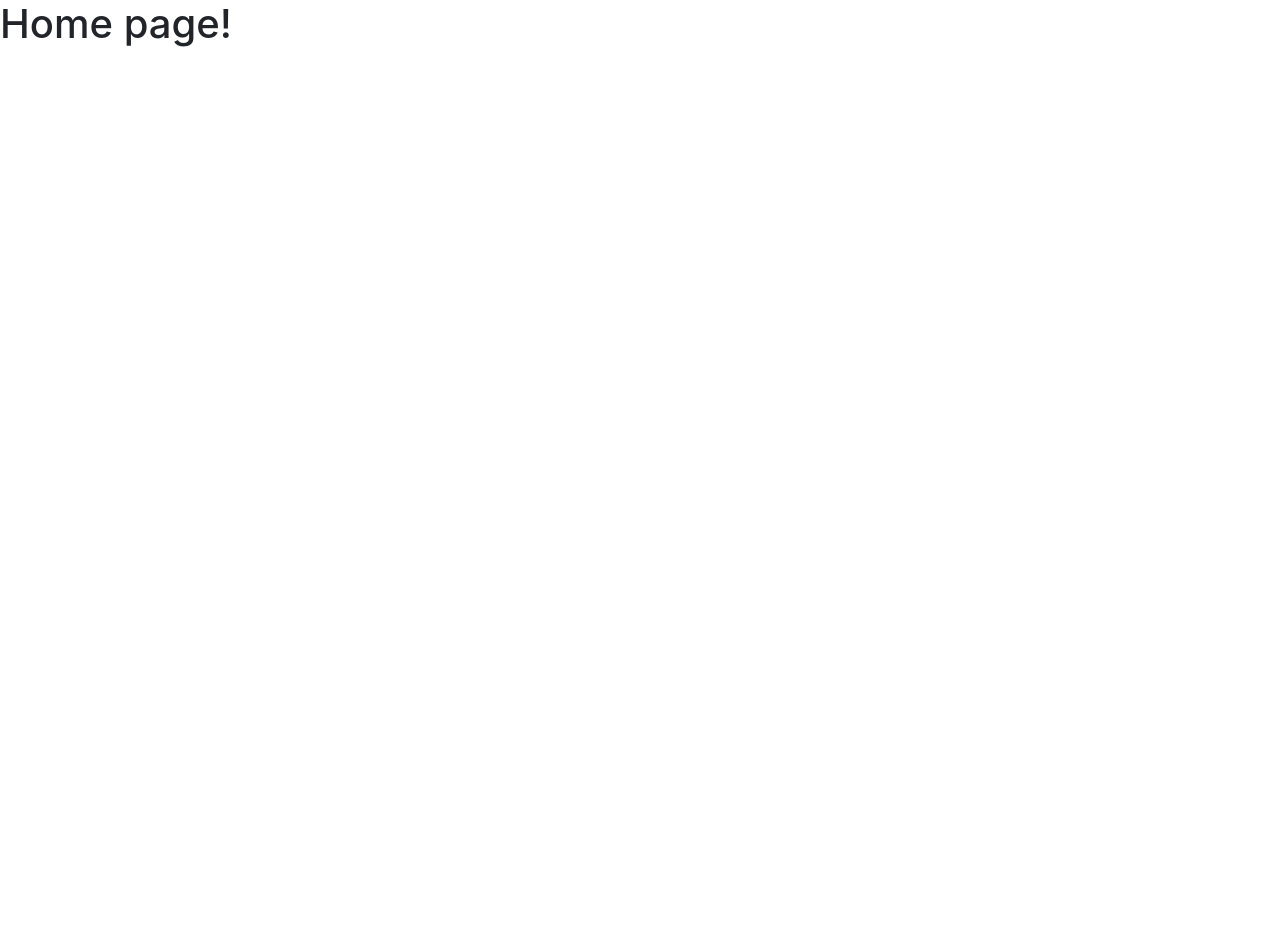
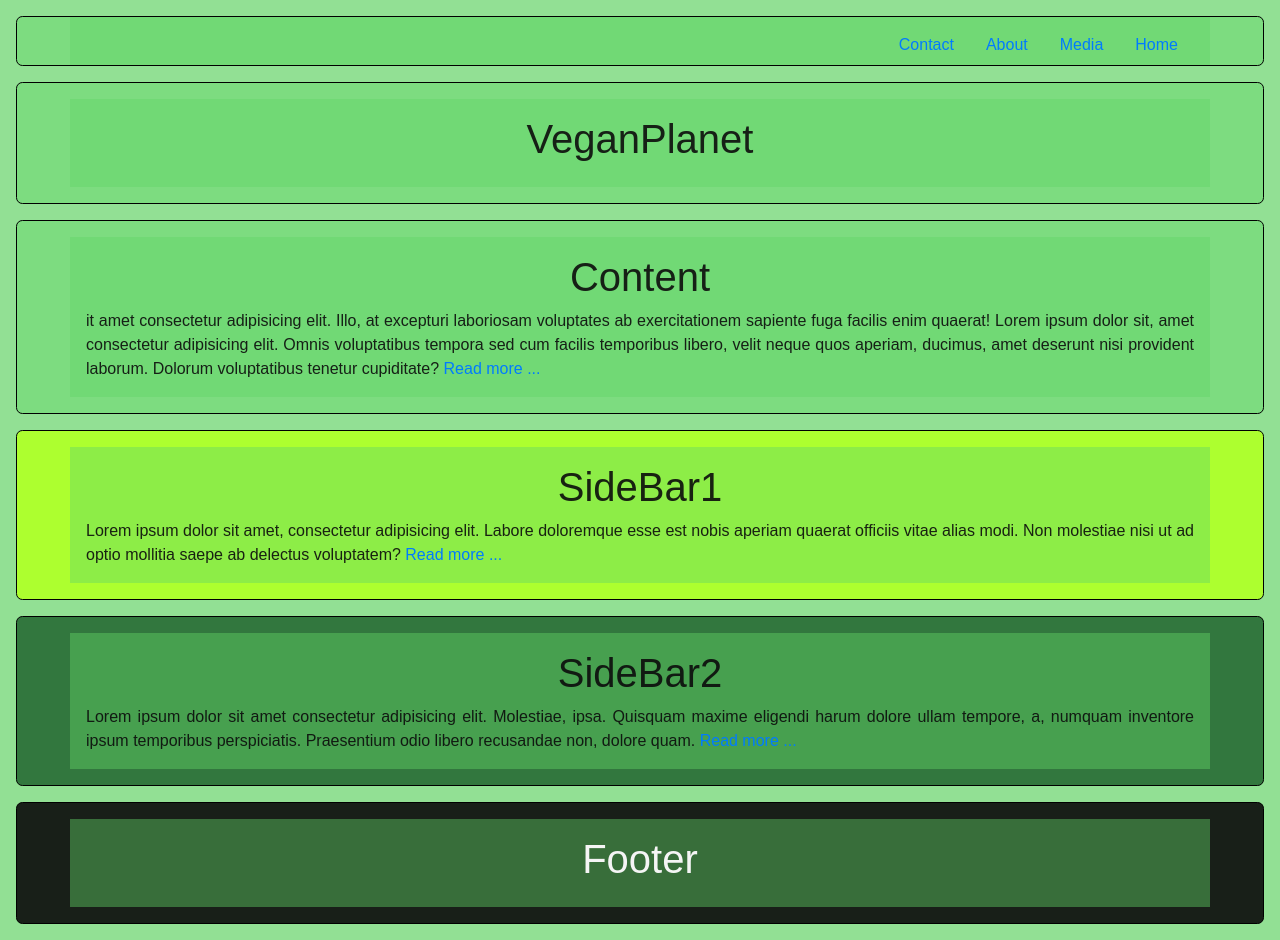
Before and after one commit to aRaisd/veganPlanet, a website: page index.html in a window 1280 px wide. Before the commit the page ends 800 px from the top, so only its background shows below. Drawn offline with nearby package versions, Linux system fonts and the light colour scheme.

Commit message:
Add a structure to the html + added style

```diff
--- a/index.html
+++ b/index.html
@@ -1,23 +1,89 @@
 <!doctype html>
 <html lang="en">
+
 <head>
   <!-- Required meta tags -->
   <meta charset="utf-8">
   <meta name="viewport" content="width=device-width, initial-scale=1, shrink-to-fit=no">
 
   <!-- Bootstrap CSS -->
-    <link rel="stylesheet" href="https://stackpath.bootstrapcdn.com/bootstrap/4.4.1/css/bootstrap.min.css" integrity="sha384-Vkoo8x4CGsO3+Hhxv8T/Q5PaXtkKtu6ug5TOeNV6gBiFeWPGFN9MuhOf23Q9Ifjh" crossorigin="anonymous">
-
+  <link rel="stylesheet" href="https://stackpath.bootstrapcdn.com/bootstrap/4.4.1/css/bootstrap.min.css"
+    integrity="sha384-Vkoo8x4CGsO3+Hhxv8T/Q5PaXtkKtu6ug5TOeNV6gBiFeWPGFN9MuhOf23Q9Ifjh" crossorigin="anonymous">
+  <link rel="stylesheet" href="style.css">
   <title>PlanetVegan</title>
 </head>
+
 <body>
-    <h1>Home page!</h1>
+<!-- Nav bar -->
+<nav class="main-nav">
+  <div class="container">
+    <ul>
+      <li><a href="#">Home</a></li>
+      <li><a href="#">Media</a></li>
+      <li><a href="#">About</a></li>
+      <li><a href="#">Contact</a></li>
+    </ul>
+  </div>
+</nav>
+<!-- Header -->
+  <header>
+    <div class="container">
+      <h1>VeganPlanet</h1>
+    </div>
+  </header>
 
+<!-- Content -->
+<div id="content">
+  <div class="container">
+    <h1>Content</h1>
+    <div>it amet consectetur adipisicing elit. Illo, at excepturi laboriosam voluptates ab exercitationem sapiente
+      fuga facilis enim quaerat! Lorem ipsum dolor sit, amet consectetur adipisicing elit. Omnis voluptatibus tempora sed cum facilis temporibus libero, velit neque quos aperiam, ducimus, amet deserunt nisi provident laborum. Dolorum voluptatibus tenetur cupiditate?
+      <a href="" class="button-1">Read more ...</a>
+    </div>
+  </div>
+</div>
+
+<!-- Side bar1 -->
+<div class="SideBar" id="SideBar1">
+  <div class="container">
+    <h1>SideBar1</h1>
+    <div>
+      Lorem ipsum dolor sit amet, consectetur adipisicing elit. Labore doloremque esse est nobis aperiam quaerat officiis vitae alias modi. Non molestiae nisi ut ad optio mollitia saepe ab delectus voluptatem?
+      <a href="" class="button-1">Read more ...</a>
+    </div>
+  </div>
+</div>
+
+<!-- Side bar2 -->
+<div class="SideBar" id="SideBar2">
+  <div class="container">
+    <h1>SideBar2</h1>
+    <div>
+      Lorem ipsum dolor sit amet consectetur adipisicing elit. Molestiae, ipsa. Quisquam maxime eligendi harum dolore ullam tempore, a, numquam inventore ipsum temporibus perspiciatis. Praesentium odio libero recusandae non, dolore quam.
+      <a href="" class="button-1">Read more ...</a>
+    </div>
+  </div>
+</div>
+
+<!-- Footer -->
+<footer>
+  <div class="container">
+    <h1>Footer</h1>
+    <a href="" class="button-1"></a>
+  </div>
+</footer>
 
   <!-- Optional JavaScript -->
   <!-- jQuery first, then Popper.js, then Bootstrap JS -->
-    <script src="https://code.jquery.com/jquery-3.4.1.slim.min.js" integrity="sha384-J6qa4849blE2+poT4WnyKhv5vZF5SrPo0iEjwBvKU7imGFAV0wwj1yYfoRSJoZ+n" crossorigin="anonymous"></script>
-    <script src="https://cdn.jsdelivr.net/npm/popper.js@1.16.0/dist/umd/popper.min.js" integrity="sha384-Q6E9RHvbIyZFJoft+2mJbHaEWldlvI9IOYy5n3zV9zzTtmI3UksdQRVvoxMfooAo" crossorigin="anonymous"></script>
-    <script src="https://stackpath.bootstrapcdn.com/bootstrap/4.4.1/js/bootstrap.min.js" integrity="sha384-wfSDF2E50Y2D1uUdj0O3uMBJnjuUD4Ih7YwaYd1iqfktj0Uod8GCExl3Og8ifwB6" crossorigin="anonymous"></script>
+  <script src="https://code.jquery.com/jquery-3.4.1.slim.min.js"
+    integrity="sha384-J6qa4849blE2+poT4WnyKhv5vZF5SrPo0iEjwBvKU7imGFAV0wwj1yYfoRSJoZ+n" crossorigin="anonymous">
+  </script>
+  <script src="https://cdn.jsdelivr.net/npm/popper.js@1.16.0/dist/umd/popper.min.js"
+    integrity="sha384-Q6E9RHvbIyZFJoft+2mJbHaEWldlvI9IOYy5n3zV9zzTtmI3UksdQRVvoxMfooAo" crossorigin="anonymous">
+  </script>
+  <script src="https://stackpath.bootstrapcdn.com/bootstrap/4.4.1/js/bootstrap.min.js"
+    integrity="sha384-wfSDF2E50Y2D1uUdj0O3uMBJnjuUD4Ih7YwaYd1iqfktj0Uod8GCExl3Og8ifwB6" crossorigin="anonymous">
+  </script>
 </body>
+
 </html>
--- /dev/null
+++ b/style.scss
@@ -0,0 +1,93 @@
+// Variables -----------------------
+$bg-color: #92e094;
+$color: rgba(12, 12, 12, 0.904);
+$main-font:'Arial';
+$container: 960px;
+$primary-color: #62d6666e;
+$light-color: rgb(118, 216, 98);
+$dark-color: rgb(32, 61, 26);
+
+// Elements
+* {
+  margin: 0;
+  padding: 0;
+}
+
+body {
+  background-color: $bg-color;
+  color: $color;
+  font-family: $main-font;
+  text-align: center;
+}
+
+
+
+header,
+footer,
+#content,
+.SideBar,
+.main-nav {
+  background: #62d6666e;
+  border: 0.1rem solid black;
+  border-radius: 0.4rem;
+  padding: 1rem;
+  margin: 1rem;
+  background: $primary-color;
+  text-align: justify;
+}
+
+header,
+h1 {
+  text-align: center;
+}
+
+footer {
+  color: whitesmoke;
+  background-color: rgba(12, 12, 12, 0.904);
+}
+.main-nav {
+  padding: 0 0;
+}
+
+div {
+  margin: auto;
+
+  h1 {
+    display: block;
+  }
+
+  // ul { margin-bottom: 0;}
+  li {
+    list-style: none;
+    display: inline-block;
+    padding: 0 1rem;
+    float: right;
+  }
+
+  #content {
+    background-color: $light-color;
+    padding: 1em;
+  }
+
+}
+
+a {
+  text-decoration: none;
+}
+
+// Ids
+#SideBar1 {
+  background-color: greenyellow;
+}
+
+#SideBar2 {
+  background-color: rgb(50, 119, 62);
+}
+
+// Classes
+.container {
+  // max-width: $container;
+  // margin: auto;
+  padding: 1em;
+  background: $primary-color;
+}
```
Also changed, not shown: README.md, style.css (added), 1 other file. Lines whose indentation alone changed are shown as unchanged.
